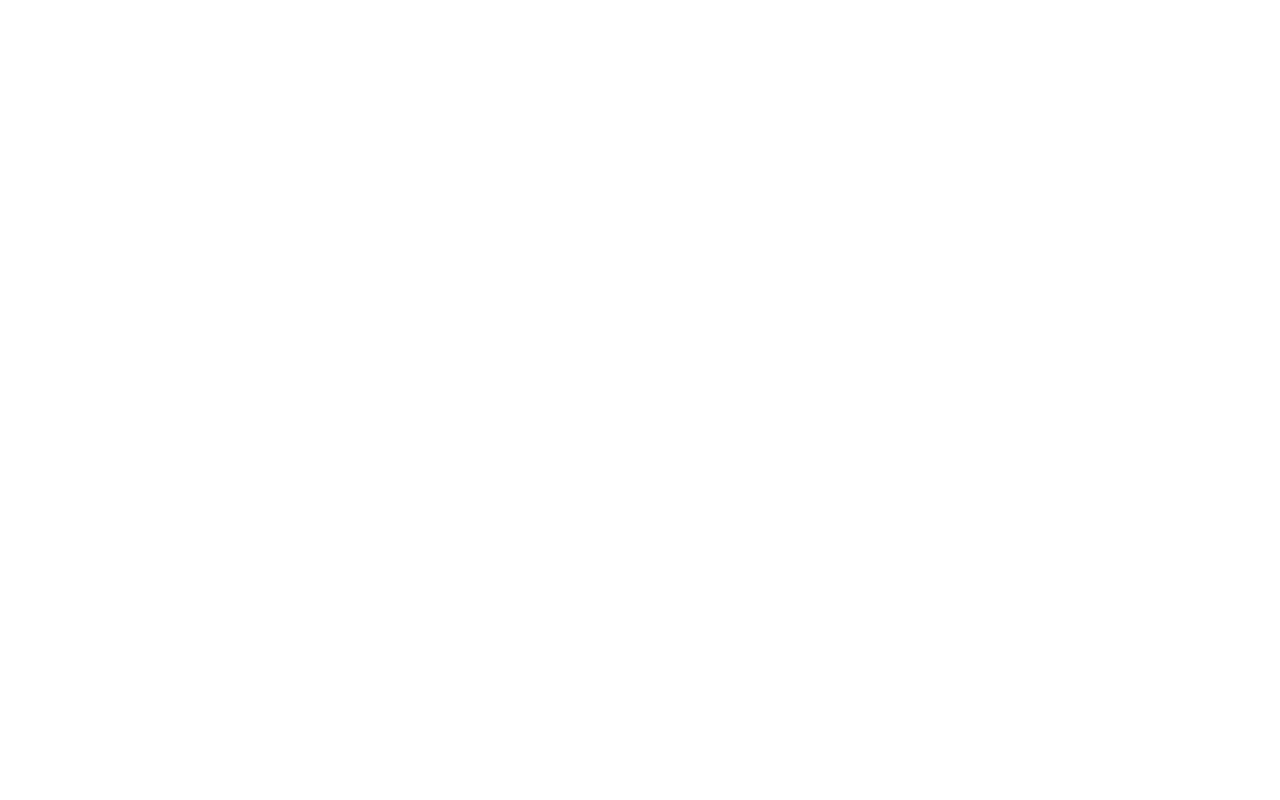
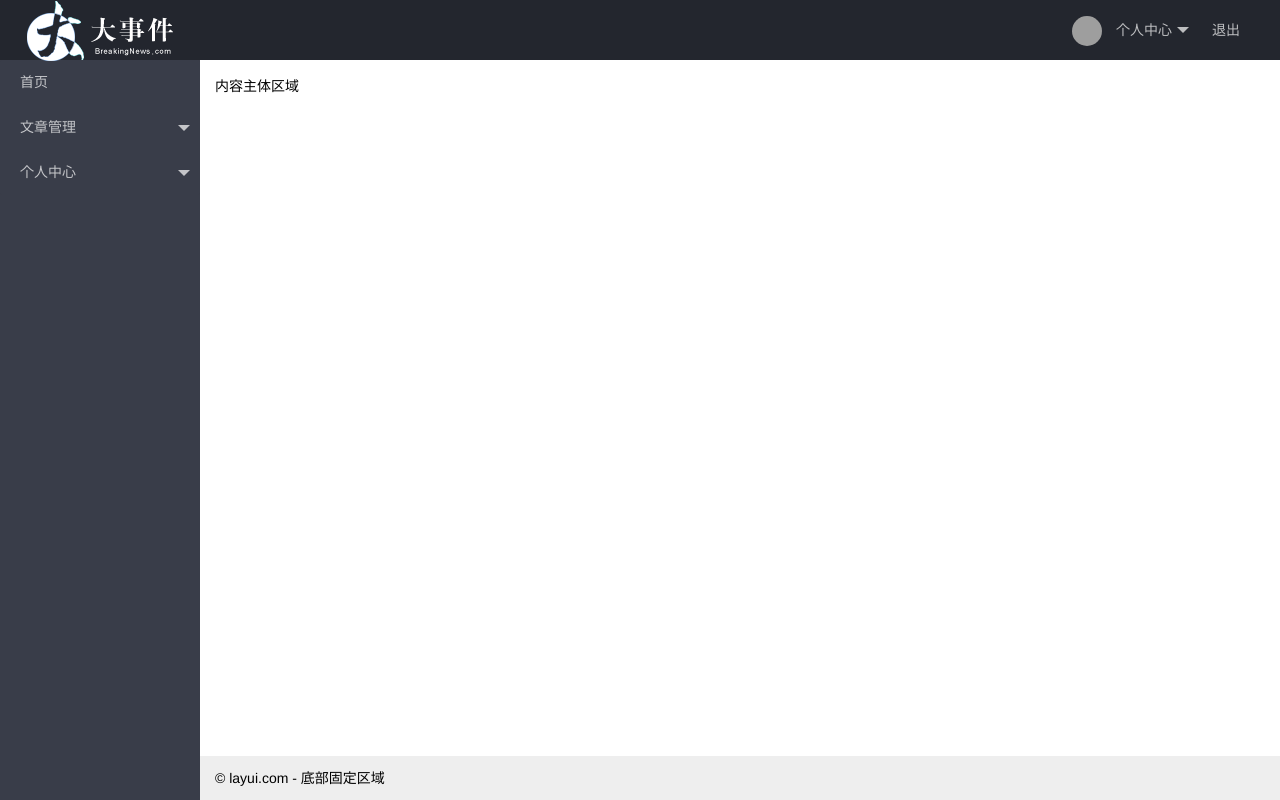
Before and after one commit to A-jiasong/bigevent, a plain HTML site: page index.html in a window 1280 px wide. Drawn offline with Linux system fonts and the light colour scheme; grey boxes are pictures that could not be loaded.

Commit message:
主页初始化

```diff
--- a/index.html
+++ b/index.html
@@ -1,11 +1,72 @@
 <!DOCTYPE html>
 <html lang="en">
+
 <head>
     <meta charset="UTF-8">
     <meta name="viewport" content="width=device-width, initial-scale=1.0">
     <title>Document</title>
+    <link rel="stylesheet" href="/assets/lib/layui/css/layui.css">
 </head>
-<body>
 
+<body class="layui-layout-body">
+    <div class="layui-layout layui-layout-admin">
+        <div class="layui-header">
+            <div class="layui-logo">
+                <img src="/assets/images/logo.png" alt="">
+            </div>
+            <!-- 头部区域（可配合layui已有的水平导航） -->
+
+            <ul class="layui-nav layui-layout-right">
+                <li class="layui-nav-item">
+                    <a href="javascript:;">
+                        <img src="http://t.cn/RCzsdCq" class="layui-nav-img"> 个人中心
+                    </a>
+                    <dl class="layui-nav-child">
+                        <dd><a href="">基本资料</a></dd>
+                        <dd><a href="">更换头像</a></dd>
+                        <dd><a href="">重置密码</a></dd>
+                    </dl>
+                </li>
+                <li class="layui-nav-item"><a href="">退出</a></li>
+            </ul>
+        </div>
+
+        <div class="layui-side layui-bg-black">
+            <div class="layui-side-scroll">
+                <!-- 左侧导航区域（可配合layui已有的垂直导航） -->
+                <ul class="layui-nav layui-nav-tree" lay-filter="test">
+                    <li class="layui-nav-item"><a href="">首页</a></li>
+                    <li class="layui-nav-item">
+                        <a class="" href="javascript:;">文章管理</a>
+                        <dl class="layui-nav-child">
+                            <dd><a href="javascript:;">文章类别</a></dd>
+                            <dd><a href="javascript:;">文章列表</a></dd>
+                            <dd><a href="javascript:;">发表文章</a></dd>
+                        </dl>
+                    </li>
+                    <li class="layui-nav-item">
+                        <a href="javascript:;">个人中心</a>
+                        <dl class="layui-nav-child">
+                            <dd><a href="javascript:;">基本资料</a></dd>
+                            <dd><a href="javascript:;">更换头像</a></dd>
+                            <dd><a href="javascript:;">重置密码</a></dd>
+                        </dl>
+                    </li>
+                </ul>
+            </div>
+        </div>
+
+        <div class="layui-body">
+            <!-- 内容主体区域 -->
+            <div style="padding: 15px;">内容主体区域</div>
+        </div>
+
+        <div class="layui-footer">
+            <!-- 底部固定区域 -->
+            © layui.com - 底部固定区域
+        </div>
+    </div>
+    <script src="/assets/lib/layui/layui.all.js"></script>
 </body>
+
 </html>
```
